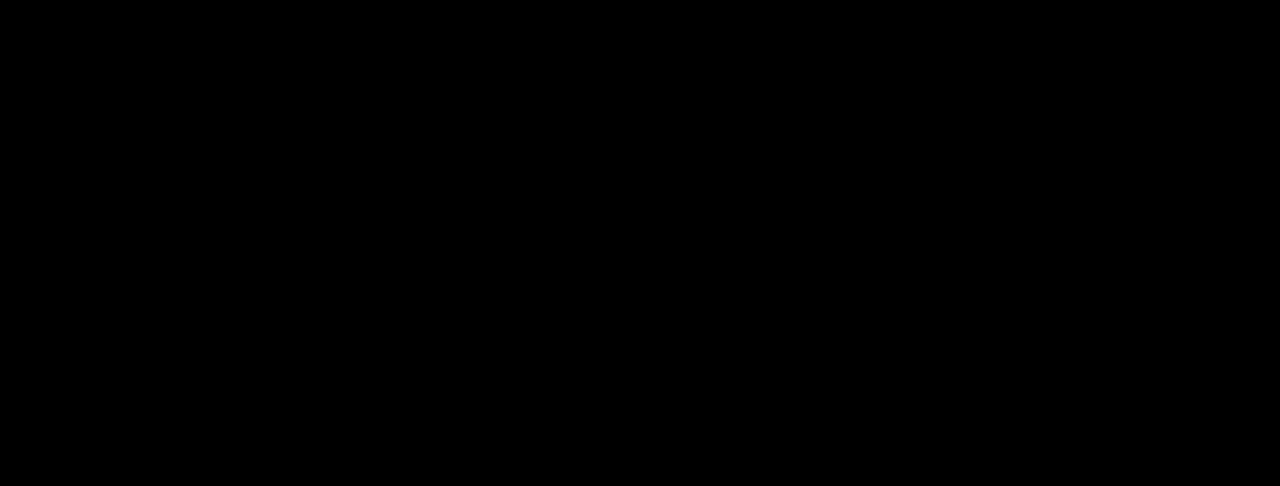
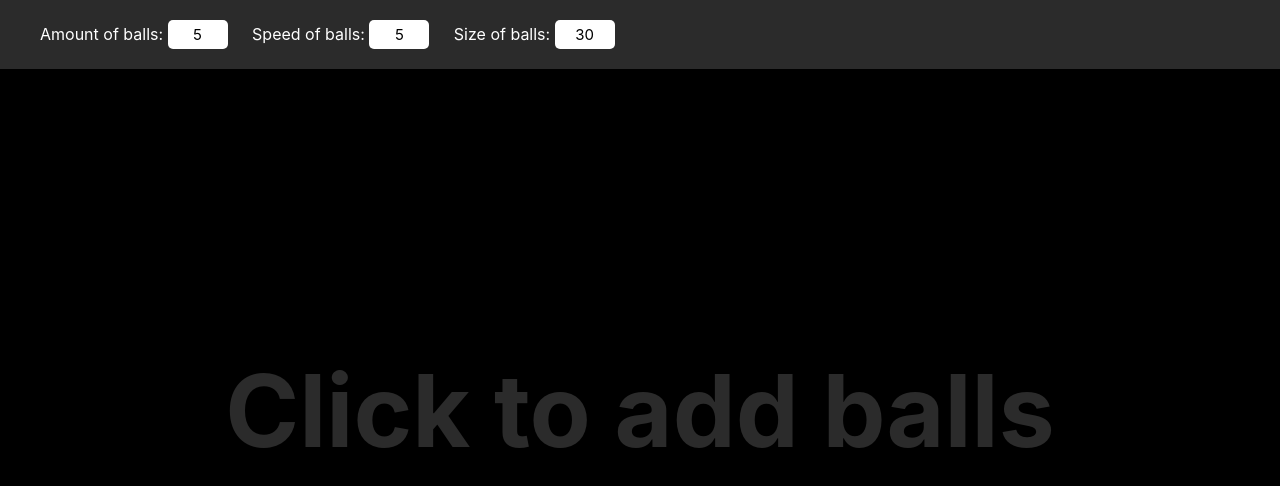
Before and after one commit to fede-brenner/Bouncing-Ball, a plain HTML site: page index.html in a window 1280 px wide. Drawn offline with Linux system fonts and the light colour scheme.

Commit message:
Added the possibility to change configurations of the balls when clicking(Amount,speed,size)

```diff
--- a/design.scss
+++ b/design.scss
@@ -2,7 +2,41 @@
     box-sizing: border-box;
     padding: 0;
     margin: 0;
-}
-body{
-    background-color: rgb(37, 38, 49);
-}
+    }
+    body{
+        background-color: rgb(0, 0, 0);
+        overflow: hidden;
+        font-family: 'SF Pro Display';
+        color: white;
+    }
+
+    #control-menu{
+        background-color: rgb(43, 43, 43);
+        padding: 20px;
+    }
+    label{
+        margin-left: 20px;
+    }
+    input{
+        border-radius: 5px;
+        border-style: none;
+        padding: 5px;
+        font-size: 15px;
+        font-family: 'SF Pro Display';
+        width: 60px;
+        text-align: center;
+        background-color: rgb(255, 255, 255);
+    }
+    #cta-text{
+        text-align: center;
+        color: rgb(43, 43, 43);
+        font-weight: bold;
+        font-size: 100px;
+        width: 1000px;
+        position: absolute;
+        left: 50%;
+        margin-left: -500px;
+        top: 50%;
+        margin-top: -50px;
+        pointer-events: none;
+    }
--- a/index.html
+++ b/index.html
@@ -5,31 +5,37 @@
     <meta http-equiv="X-UA-Compatible" content="IE=edge">
     <meta name="viewport" content="width=device-width, initial-scale=1.0">
     <title>Document</title>
-    <style>
-        *{
-        box-sizing: border-box;
-        padding: 0;
-        margin: 0;
-        }
-        body{
-            background-color: black;
-            overflow: hidden;
-        }
-    </style>
+    <link rel="stylesheet" href="design.css">
 </head>
 <body>
+    <div id="control-menu">
+
+        <label for="amount-of-balls">Amount of balls:</label>
+        <input type="numeric" id="amount-of-balls" value="5">
+        <label for="speed-of-balls">Speed of balls:</label>
+        <input type="numeric" id="speed-of-balls" value="5">
+        <label for="size-of-balls">Size of balls:</label>
+        <input type="numeric" id="size-of-balls" value="30">
+
+    </div>
+
+    <p id="cta-text">Click to add balls</p>
+
+
     <canvas id="canvas"></canvas>
 
     <script>
         const canvas = document.getElementById('canvas');
         const ctx = canvas.getContext('2d');
 
+        const ctatext = document.getElementById('cta-text');
+
         canvas.width = window.innerWidth;
-        canvas.height = window.innerHeight;
+        canvas.height = window.innerHeight - document.getElementById('control-menu').clientHeight;
 
         window.addEventListener('resize', ()=>{
             canvas.width = window.innerWidth;
-            canvas.height = window.innerHeight;
+            canvas.height = window.innerHeight - document.getElementById('control-menu').clientHeight;
         })
 
         const particleArray = [];
@@ -41,31 +47,39 @@
 
         canvas.addEventListener('click', (e)=>{
             mouse.x = e.x;
-            mouse.y = e.y;
+            mouse.y = e.y - document.getElementById('control-menu').clientHeight;
 
-            for(let i = 0; i < 5; i++){
+            var amountofballs = document.getElementById('amount-of-balls').value
+            for(let i = 0; i < amountofballs; i++){
                 particleArray.push(new Particle());
             }
+            ctatext.style.visibility='hidden'
         });
 
         class Particle{
             constructor(){
                 this.x = mouse.x;
                 this.y = mouse.y;
+
                 this.color = "rgb(" + Math.floor(Math.random() * 256) + "," + Math.floor(Math.random() * 256)+ "," + Math.floor(Math.random() * 256) + ")";
-                this.size = Math.random()* 0 + 30;
-                this.speedX = Math.random()* 10 - 10;
-                this.speedY = Math.random()* 10 - 10;
+
+                this.size = document.getElementById('size-of-balls').value;
+
+
+                this.direction = Math.random() * Math.PI * 2;
+
+                this.speed = document.getElementById('speed-of-balls').value
+
 
             }
             update(){
-                this.x += this.speedX;
-                this.y += this.speedY;
-                if(this.x + this.speedX > canvas.width - this.size || this.x + this.speedX < this.size){
-                    this.speedX =-this.speedX
+                this.x += Math.cos(this.direction) * this.speed;
+                this.y += Math.sin(this.direction) * this.speed;
+                if(this.x - this.size < 0 || this.x - canvas.width + this.size *1> 0){
+                    this.direction = Math.atan2(Math.sin(this.direction),Math.cos(this.direction)*-1);
                 }
-                if(this.y + this.speedY > canvas.height - this.size || this.y + this.speedY < this.size){
-                    this.speedY =-this.speedY
+                if(this.y - this.size < 0 || this.y - canvas.height + this.size *1> 0){
+                    this.direction = Math.atan2(Math.sin(this.direction)*-1,Math.cos(this.direction));
                 }
             }
             draw(){
```
Also changed, not shown: design.css, 1 other file.
